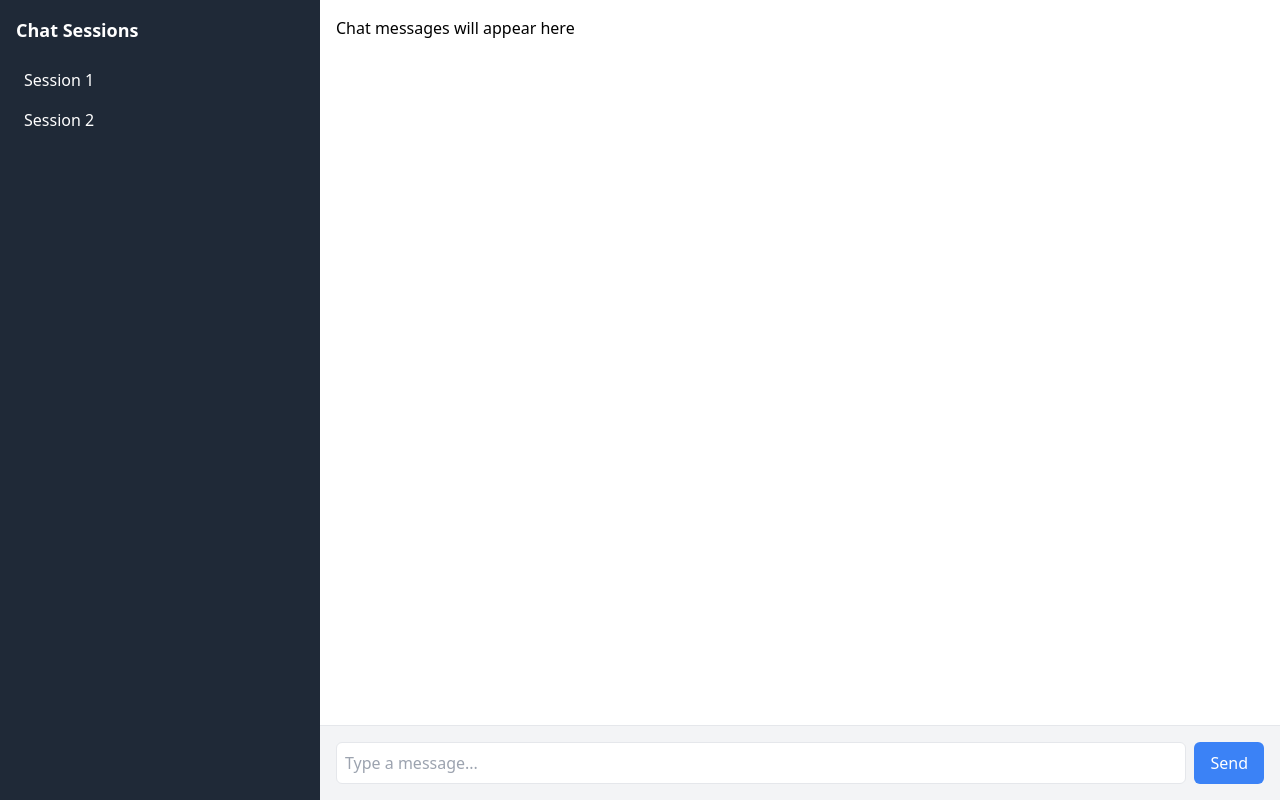
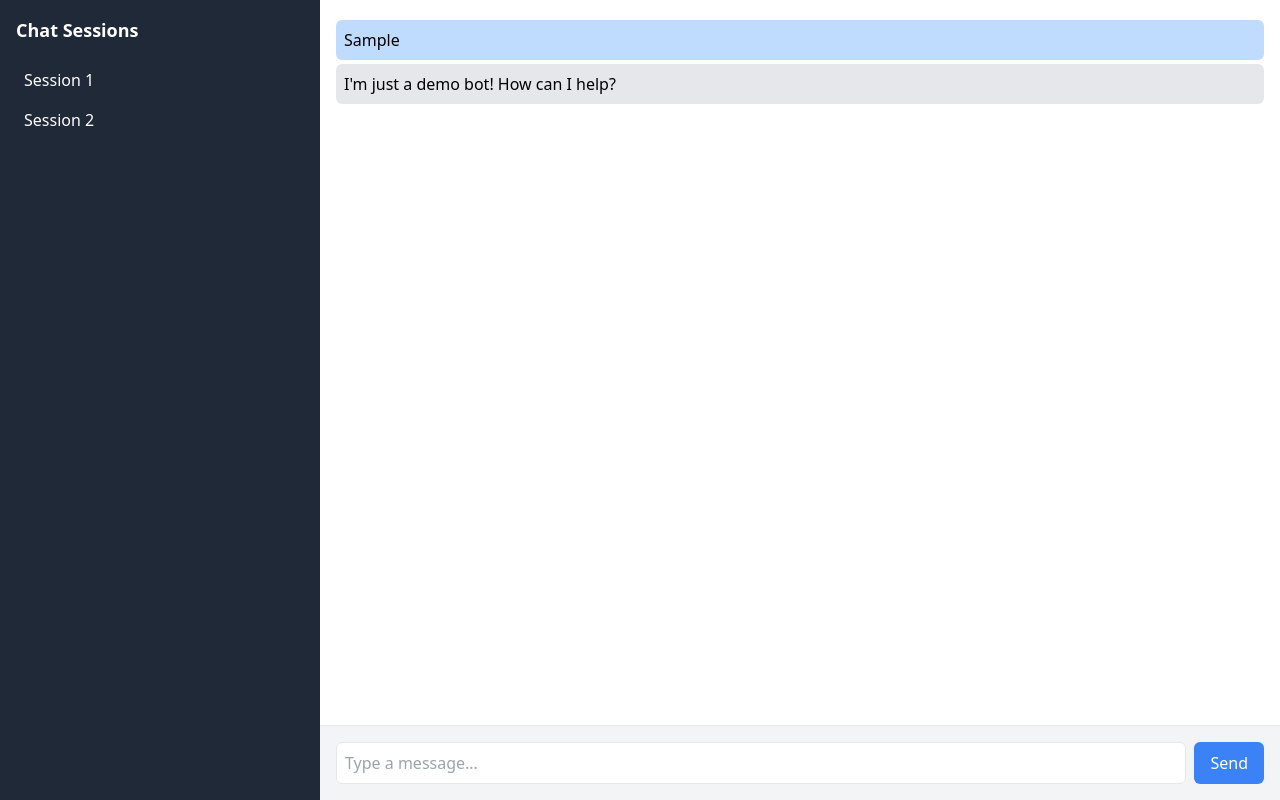
Before and after one commit to phantansang/TestTechVerse_PhanTanSang, a Next.js app in the folder chatbot-app/: page / in a window 1280 px wide. Both pictures are taken after typing "Sample" into the empty fields and a click on the button "Send". Built offline with nearby package versions, Linux system fonts and the light colour scheme.

Commit message:
Chat logic

```diff
--- a/chatbot-app/components/ChatWindow.tsx
+++ b/chatbot-app/components/ChatWindow.tsx
@@ -1,13 +1,34 @@
-import React from "react";
+import React, { useState } from "react";
 import InputBox from "./InputBox";
 
+interface Message {
+  id: number;
+  text: string;
+  sender: "user" | "bot";
+}
+
 const ChatWindow = () => {
+  const [messages, setMessages] = useState<Message[]>([]);
+
+  const addMessage = (text: string, sender: "user" | "bot") => {
+    setMessages((prev) => [...prev, { id: prev.length + 1, text, sender }]);
+  };
+
   return (
     <div className="flex-1 flex flex-col">
       <div className="flex-1 p-4 overflow-y-auto bg-white">
-        <div className="mb-4">Chat messages will appear here</div>
+        {messages.map((msg) => (
+          <div
+            key={msg.id}
+            className={`p-2 my-1 rounded-md ${
+              msg.sender === "user" ? "bg-blue-200 self-end" : "bg-gray-200"
+            }`}
+          >
+            {msg.text}
+          </div>
+        ))}
       </div>
-      <InputBox />
+      <InputBox onSendMessage={addMessage} />
     </div>
   );
 };
--- a/chatbot-app/components/InputBox.tsx
+++ b/chatbot-app/components/InputBox.tsx
@@ -1,12 +1,28 @@
 import React, { useState } from "react";
+import chatbotData from "../public/data/chatbot.json"; // Import mock data
 
-const InputBox = () => {
+interface InputBoxProps {
+  onSendMessage: (text: string, sender: "user" | "bot") => void;
+}
+
+const InputBox: React.FC<InputBoxProps> = ({ onSendMessage }) => {
   const [message, setMessage] = useState("");
 
   const sendMessage = () => {
     if (!message.trim()) return;
-    console.log("User message:", message);
+
+    // Gửi tin nhắn của user
+    onSendMessage(message, "user");
     setMessage("");
+
+    // Chọn phản hồi ngẫu nhiên từ chatbot
+    const botResponse =
+      chatbotData.responses[
+        Math.floor(Math.random() * chatbotData.responses.length)
+      ];
+
+    // Gửi tin nhắn của bot sau 1s
+    setTimeout(() => onSendMessage(botResponse, "bot"), 1000);
   };
 
   return (
@@ -19,7 +35,10 @@ const InputBox = () => {
           value={message}
           onChange={(e) => setMessage(e.target.value)}
         />
-        <button onClick={sendMessage} className="ml-2 bg-blue-500 text-white px-4 py-2 rounded-md">
+        <button
+          onClick={sendMessage}
+          className="ml-2 bg-blue-500 text-white px-4 py-2 rounded-md"
+        >
           Send
         </button>
       </div>
```
